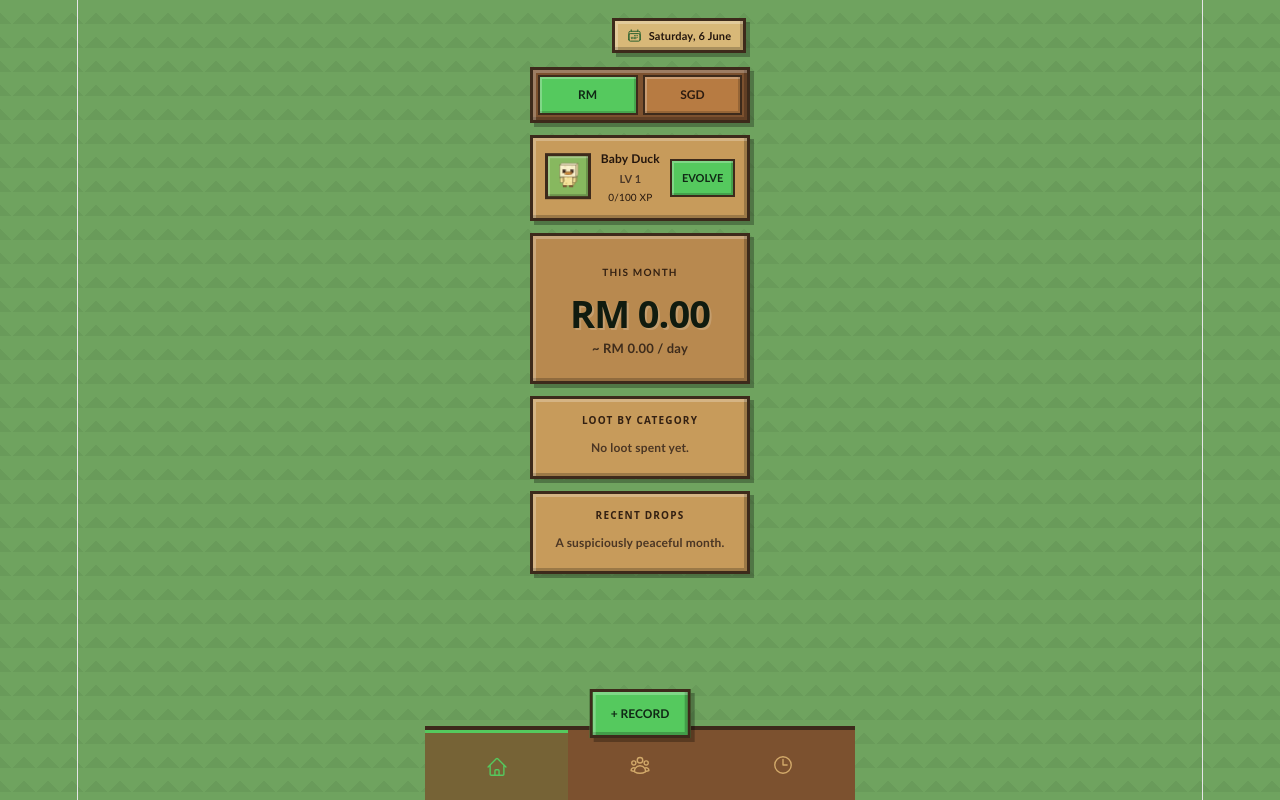
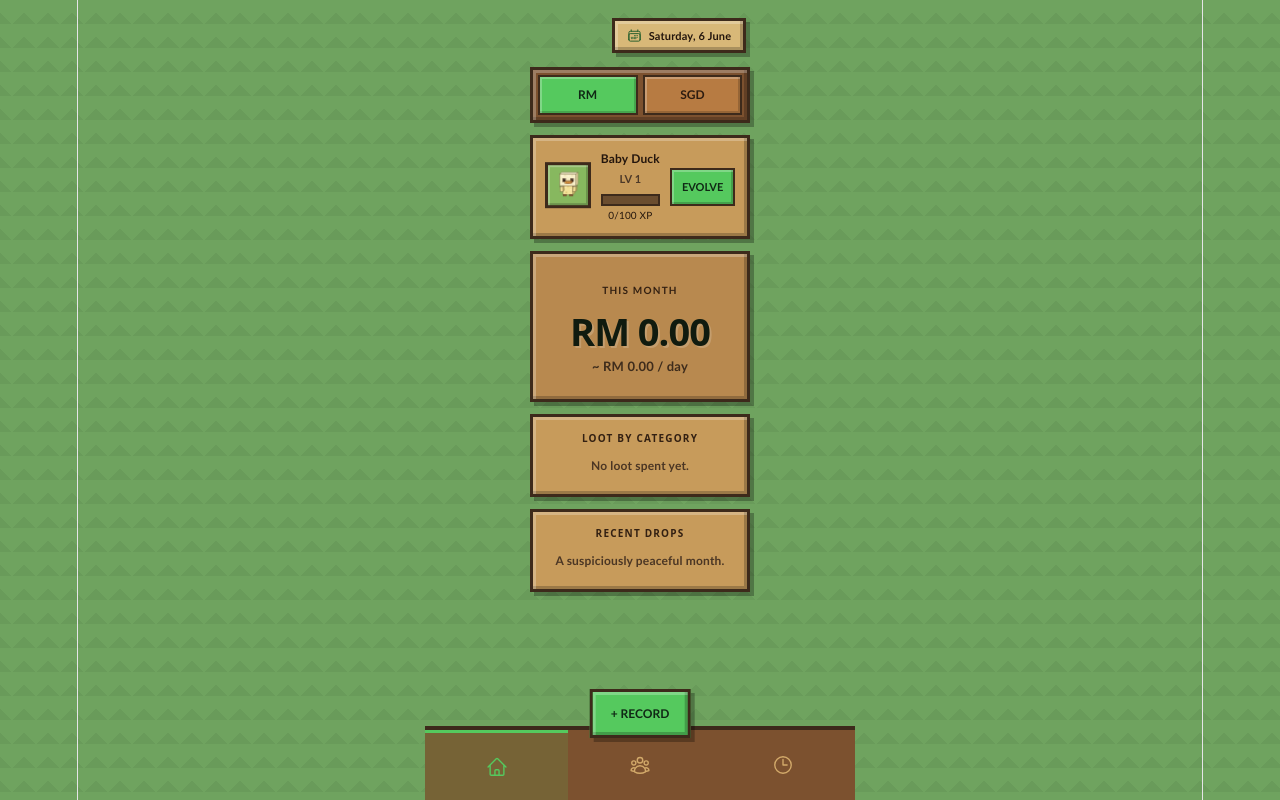
Before and after one commit to chuqiann-source/guiltypleasure-expenses, a React (Vite) app: page / in a window 1280 px wide. Built offline with nearby package versions, Linux system fonts and the light colour scheme.

Commit message:
Update App.css

```diff
--- a/src/App.css
+++ b/src/App.css
@@ -454,6 +454,25 @@ svg {
   font-weight: 900;
   color: #101b0f;
   text-shadow: 2px 2px 0 rgba(255, 255, 255, 0.18);
+}
+
+.xp-bar {
+  width: 100%;
+  height: 12px;
+
+  background: #6b4d2f;
+
+  border: 2px solid #3d2a1b;
+
+  margin-top: 6px;
+}
+
+.xp-fill {
+  height: 100%;
+
+  background: #55c95e;
+
+  transition: width 0.5s ease;
 }
 
 .hero-card span {
```
